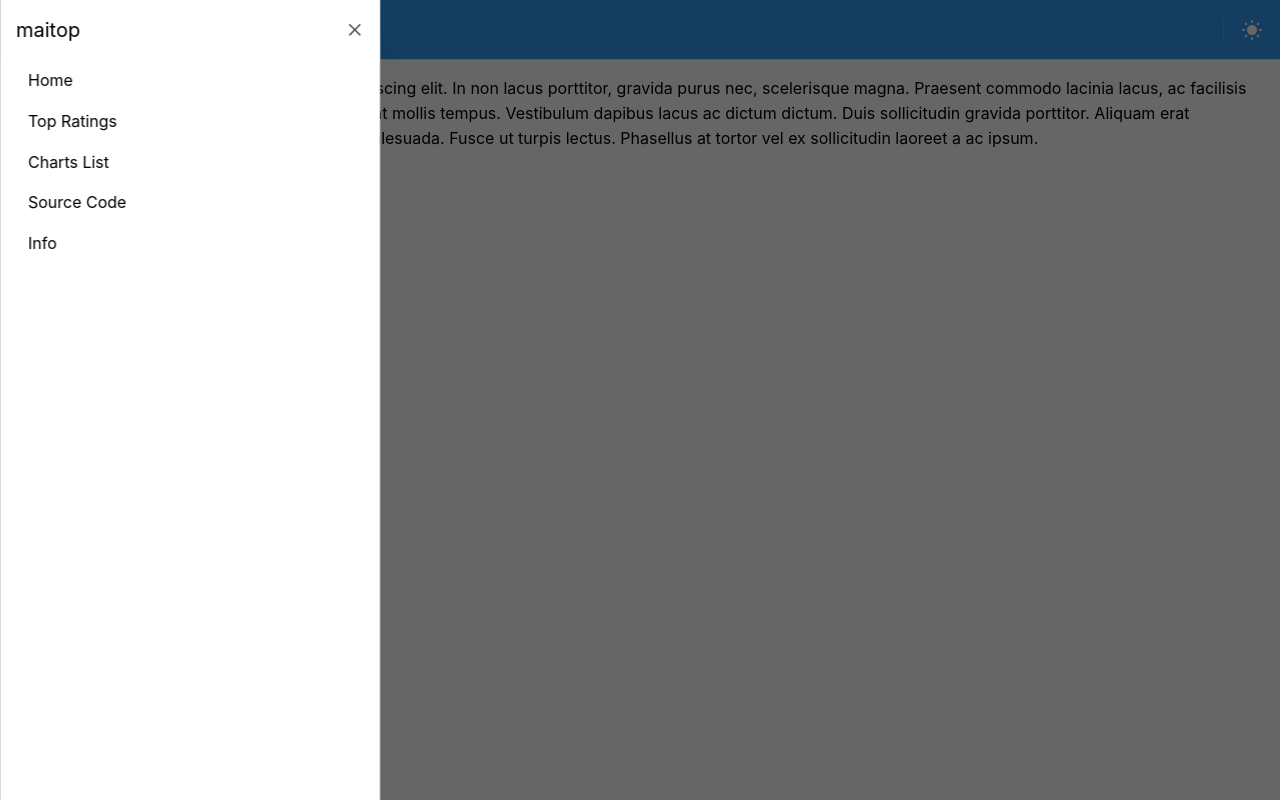
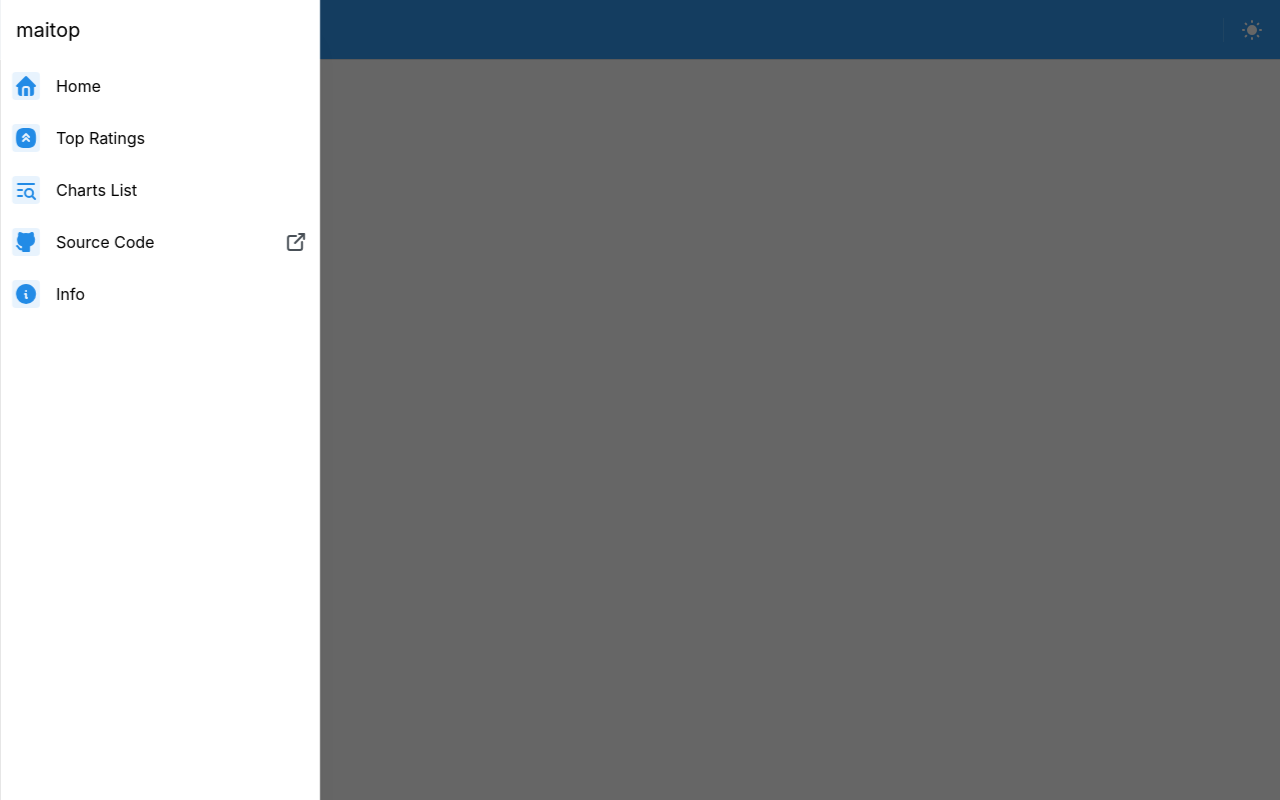
Before and after one commit to nzbhuang/maitop, a React (Vite) app in the folder frontend/: page / in a window 1280 px wide. Both pictures are taken after a click on the button 30 px from the left and 29 px from the top of the page. Built offline with nearby package versions, Linux system fonts and the light colour scheme.

Commit message:
switch navbar to custom buttons instead of navlinks

```diff
--- a/frontend/src/App.tsx
+++ b/frontend/src/App.tsx
@@ -3,6 +3,7 @@ import Header from './components/header/header'
 import Navbar from './components/navbar/navbar';
 import { useDisclosure } from '@mantine/hooks';
 import './App.css'
+import Router from './routes/routes'
 
 export default function App() {
     const [navbarOpen, { toggle: navbarToggle }] = useDisclosure(false);
@@ -12,7 +13,7 @@ export default function App() {
             <Header navbarToggle={navbarToggle} navbarOpen={navbarOpen} />
             <Navbar navbarToggle={navbarToggle} navbarOpen={navbarOpen}/>
             <AppShell.Main className="pages">
-                <p>Lorem ipsum dolor sit amet, consectetur adipiscing elit. In non lacus porttitor, gravida purus nec, scelerisque magna. Praesent commodo lacinia lacus, ac facilisis nisl euismod vel. Integer lobortis mauris eu erat mollis tempus. Vestibulum dapibus lacus ac dictum dictum. Duis sollicitudin gravida porttitor. Aliquam erat volutpat. In at libero eget turpis elementum malesuada. Fusce ut turpis lectus. Phasellus at tortor vel ex sollicitudin laoreet a ac ipsum.</p>
+                <Router />
             </AppShell.Main>
         </AppShell>
     )
--- a/frontend/src/components/home/home.tsx
+++ b/frontend/src/components/home/home.tsx
@@ -1,7 +1,7 @@
 
 const Home = () => {
     return (
-        <p>asdf</p>
+        <p>Home</p>
     )
 }
 
--- a/frontend/src/components/navbar/navbar.module.css
+++ b/frontend/src/components/navbar/navbar.module.css
@@ -1,3 +1,18 @@
 .header {
+    padding-left: var(--mantine-spacing-md);
     font-size: var(--mantine-font-size-xl);
 }
+
+.button {
+    width: 100%;
+    display: block;
+    padding: var(--mantine-spacing-sm)
+}
+
+.button:hover {
+    background-color: var(--mantine-color-gray-0);
+}
+
+.icons {
+    color: var(--mantine-color-gray-7);
+}
--- a/frontend/src/components/navbar/navbar.tsx
+++ b/frontend/src/components/navbar/navbar.tsx
@@ -1,29 +1,52 @@
-import { Drawer, NavLink } from "@mantine/core";
-import { useNavigate } from "react-router-dom";
+import {
+    Drawer,
+    Stack,
+    UnstyledButton,
+    Group,
+    ThemeIcon,
+    Box,
+} from "@mantine/core";
+import {
+    IconHomeFilled,
+    IconSquareRoundedChevronsUpFilled,
+    IconListSearch,
+    IconBrandGithubFilled,
+    IconInfoCircleFilled,
+    IconExternalLink
+} from "@tabler/icons-react"
+import { NavLink } from "react-router-dom";
 import classes from "./navbar.module.css"
 
 const pages = [
-    { label: "Home", link: "" },
-    { label: "Top Ratings", link: "" },
-    { label: "Charts List", link: "" },
-    { label: "Source Code", link: "" },
-    { label: "Info", link: "" }
+    { label: "Home", link: "/", icon: < IconHomeFilled />, external: false },
+    { label: "Top Ratings", link: "/top-ratings", icon: < IconSquareRoundedChevronsUpFilled />, external: false },
+    { label: "Charts List", link: "/charts", icon: < IconListSearch />, external: false },
+    { label: "Source Code", link: "https://github.com/nzbhuang/maitop", icon: < IconBrandGithubFilled />, external: true },
+    { label: "Info", link: "/info", icon: < IconInfoCircleFilled />, external: false }
 ]
 
 export default function Navbar({ navbarOpen, navbarToggle }: any) {
-    const navigate = useNavigate();
-
-    const pageLinks = pages.map((item) => (
-        <NavLink
-            // classNames = {classes.link}
-            styles={() => ({
-                label: {
-                    fontSize: '16px',
-                }
-            })}
-            label={item.label}
-            onClick={() => navigate(item.link)}
-        />
+    const pageButtons = pages.map((item) => (
+        <UnstyledButton
+            component={NavLink}
+            to={item.link}
+            target={item.external ? "_blank" : undefined}
+            className={classes.button}
+        >
+            <Group gap={0} justify="space-between">
+                <Group gap={0}>
+                <Box style={{ display: "flex", alignItems: "center" }}>
+                    <ThemeIcon variant="light">
+                        {item.icon}
+                    </ThemeIcon>
+                </Box>
+                <Box ml="md">
+                    {item.label}
+                </Box>
+                </Group>
+                {item.external && <IconExternalLink className={classes.icons} />}
+            </Group>
+        </UnstyledButton>
     ));
 
     return (
@@ -32,11 +55,15 @@ export default function Navbar({ navbarOpen, navbarToggle }: any) {
             classNames={{
                 title: classes.header,
             }}
-            size="sm"
+            size="xs"
             opened={navbarOpen}
             onClose={navbarToggle}
+            padding={0}
+            withCloseButton={false}
         >
-            {pageLinks}
+            <Stack gap={0}>
+                {pageButtons}
+            </Stack>
         </Drawer>
     )
 }
--- a/frontend/src/routes/routes.tsx
+++ b/frontend/src/routes/routes.tsx
@@ -1,13 +1,25 @@
 import {
-  createBrowserRouter
+  Route,
+  Routes
 } from 'react-router-dom';
 import Home from '../components/home/home';
 
-const router = createBrowserRouter([
-    {
-      path: "/",
-      element: <Home />
-    },
-  ]);
+const pages = [
+  { element: <Home />, path: "/" },
+]
 
-export default router;
+const Router = () => {
+
+  const pageRoutes = pages.map((item) =>
+    <Route element={item.element} path={item.path}/>
+  )
+
+  return (
+    <Routes>
+      {pageRoutes}
+    </Routes>
+  )
+}
+
+
+export default Router;
```
Also changed, not shown: 1 other file (tests, documents, lock files or other folders).
